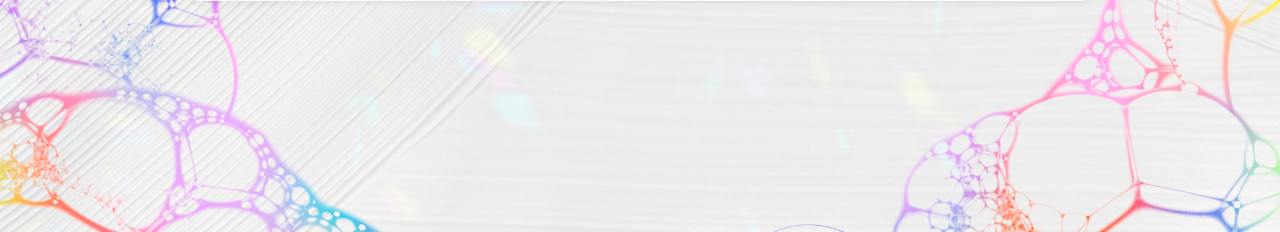
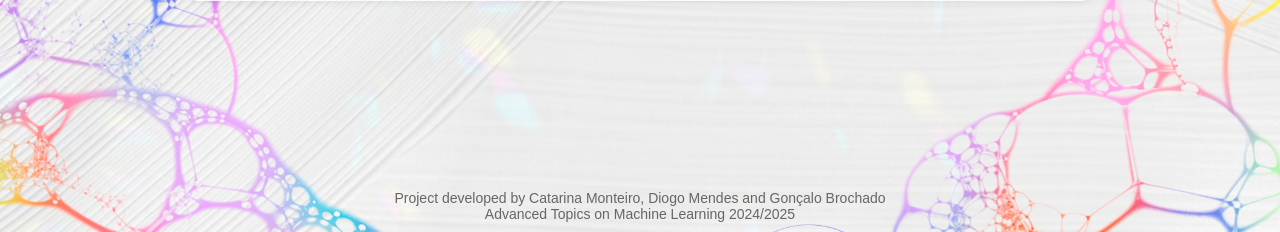
Before and after one commit to catarinam93/Analysis-and-Generation-of-Scientific-Abstracts, a Flask app: page / in a window 1280 px wide. Shown: the part 568-800 px from the top of the page. Run offline with Flask 3, Linux system fonts and the light colour scheme.

Commit message:
Add files via upload

```diff
--- a/interface/app.py
+++ b/interface/app.py
@@ -7,7 +7,7 @@ app = Flask(__name__)
 
 #Start Models
 #Abs to title - Callidior/bert2bert-base-arxiv-titlegen
-
+'''
 tokenizer_callidior = AutoTokenizer.from_pretrained("Callidior/bert2bert-base-arxiv-titlegen")
 model_callidior = AutoModelForSeq2SeqLM.from_pretrained("Callidior/bert2bert-base-arxiv-titlegen")
 device = torch.device("cuda" if torch.cuda.is_available() else "cpu")
@@ -32,7 +32,7 @@ model_opus = "Helsinki-NLP/opus-mt-tc-big-en-pt"
 tokenizer_opus = MarianTokenizer.from_pretrained(model_opus)
 model_opus = MarianMTModel.from_pretrained(model_opus)
 model_opus.to(device)
-
+'''
 #End Models
 
 #criado com base nos dados do Arxiv
@@ -231,7 +231,7 @@ def predict_category():
     label = label[:5]
     l = ''
     for i in label:
-        s = i + ': ' + label[i] + '\n'
+        s = i + ': ' + i + '\n'
         l += (s)
     resposta = f"{l}"
     return render_template('index.html', resposta=resposta, texto = texto)
@@ -240,11 +240,17 @@ def predict_category():
 def translate_portuguese():
     texto = request.form.get('texto')
     src_text = f">>por<< {texto}"
-    inputs = tokenizer_opus(src_text, return_tensors="pt", padding=True).to(device)
-    translated = model_opus.generate(**inputs)
-    r = tokenizer_opus.decode(translated[0], skip_special_tokens=True)
-    resposta = f"{r}"
-    return render_template('index.html', resposta=resposta)
+    fragmented_text = [">>por<< " + sentence for sentence in src_text.split(". ")]
+    translated_text = ''
+    for sentence in fragmented_text:
+        inputs = tokenizer_opus(sentence, return_tensors="pt", padding=True, truncation=True).to(device)
+        translated = model_opus.generate(**inputs, max_length=300)
+        translated_text += tokenizer_opus.decode(translated[0], skip_special_tokens=True)
+    #inputs = tokenizer_opus(src_text, return_tensors="pt", padding=True).to(device)
+    #translated = model_opus.generate(**inputs)
+    #r = tokenizer_opus.decode(translated[0], skip_special_tokens=True)
+    resposta = f"{translated_text}"
+    return render_template('index.html', resposta=resposta, texto = texto)
 
 @app.route('/enlarge_abstract', methods=['POST'])
 def enlarge_abstract():
--- a/interface/static/style.css
+++ b/interface/static/style.css
@@ -75,3 +75,11 @@ button:hover {
     height: auto;
     margin-bottom: 20px;
 }
+.footer {
+    position: absolute;
+    bottom: 10px;
+    width: 100%;
+    text-align: center;
+    font-size: 14px;
+    color: #666;
+}
--- a/interface/templates/index.html
+++ b/interface/templates/index.html
@@ -3,7 +3,7 @@
 <head>
     <meta charset="UTF-8">
     <meta name="viewport" content="width=device-width, initial-scale=1.0">
-    <title>Meu Projeto Flask</title>
+    <title>Scientific LLM</title>
     <link rel="stylesheet" href="{{ url_for('static', filename='style.css') }}">
     <link rel="stylesheet" href="https://cdnjs.cloudflare.com/ajax/libs/font-awesome/6.0.0-beta3/css/all.min.css">
     <style>
@@ -208,5 +208,9 @@
             {% endif %}
         }
     </script>
+    <footer class="footer">
+        <p>Project developed by Catarina Monteiro, Diogo Mendes and Gonçalo Brochado</p>
+        <p>Advanced Topics on Machine Learning 2024/2025</p>
+    </footer>
 </body>
 </html>
```
